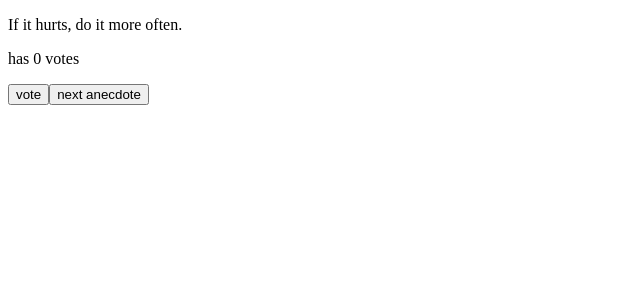
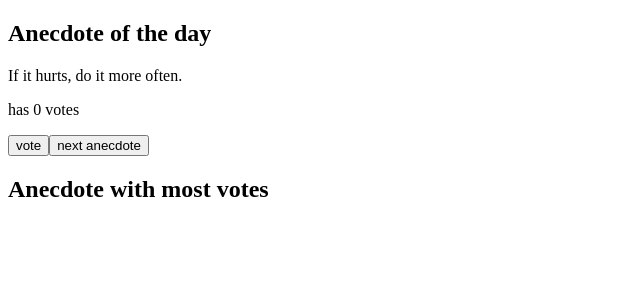
Before and after one commit to xPolydeuces/Full-Stack-Open-2022, a React (Create React App) app in the folder part1/anecdotes/: page / in a window 1280 px wide. Shown: the top 300 px of the page, without its empty margins (0-640 px from the left). Built offline with nearby package versions, Linux system fonts and the light colour scheme.

Commit message:
add Header and Text components

```diff
--- a/part1/anecdotes/src/App.js
+++ b/part1/anecdotes/src/App.js
@@ -1,5 +1,7 @@
 import { useState } from 'react'
 import Button from './components/Button'
+import Header from './components/Header'
+import Text from './components/Text'
 
 const App = () => {
   const anecdotes = [
@@ -28,10 +30,12 @@ const App = () => {
 
   return (
     <div>
-      <p>{anecdotes[selected]}</p>
-      <p>has {votes[selected]} votes</p>
-      <Button handleClick={() => setVotes(vote)} text='vote'/>
-      <Button handleClick={() => setSelected(randomize)} text='next anecdote'/>
+      <Header text="Anecdote of the day" />
+      <Text text={anecdotes[selected]} />
+      <Text text={`has ${votes[selected]} votes`} />
+      <Button handleClick={() => setVotes(vote)} text='vote' />
+      <Button handleClick={() => setSelected(randomize)} text='next anecdote' />
+      <Header text="Anecdote with most votes" />
     </div>
   )
 }
--- /dev/null
+++ b/part1/anecdotes/src/components/Header.js
@@ -0,0 +1,5 @@
+const Header = ({ text }) => (
+  <h2>{text}</h2>
+)
+
+export default Header
--- /dev/null
+++ b/part1/anecdotes/src/components/Text.js
@@ -0,0 +1,5 @@
+const Text = ({ text }) => (
+  <p>{text}</p>
+)
+
+export default Text
```
